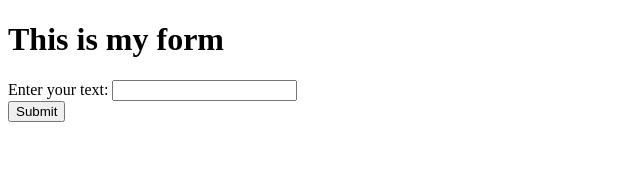
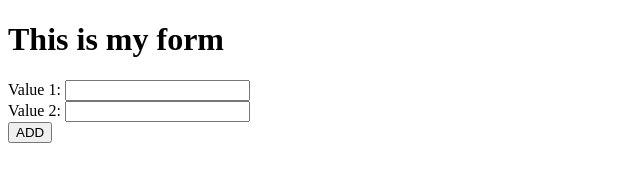
Before and after one commit to hamburgcodingschool/fullstack-2024-1_nodejs, a website: page code/lesson2/static/index.html in a window 1280 px wide. Shown: the whole page, without its empty margins (0-640 px from the left). Drawn offline with Linux system fonts and the light colour scheme.

Commit message:
Creating a simple form to add two numbers - using GetAfterPost Pattern

```diff
--- a/code/lesson2/static/index.html
+++ b/code/lesson2/static/index.html
@@ -8,9 +8,17 @@
 <body>
     <h1>This is my form</h1>
     <form method="POST" action="/processform">
-        Enter your text:
-        <input name="textfield"/><br/>
-        <input type="submit"/>
+        <label>
+            Value 1:
+            <input name="op1" type="number"/>
+        </label>
+        <br/>
+        <label>
+            Value 2:
+            <input name="op2" type="number"/>
+        </label>
+        <br/>
+        <button name="add" value="1">ADD</button>
     </form>
 </body>
 </html>
```
Also changed, not shown: code/lesson2/app.js (+25 -8 lines), README.md.
